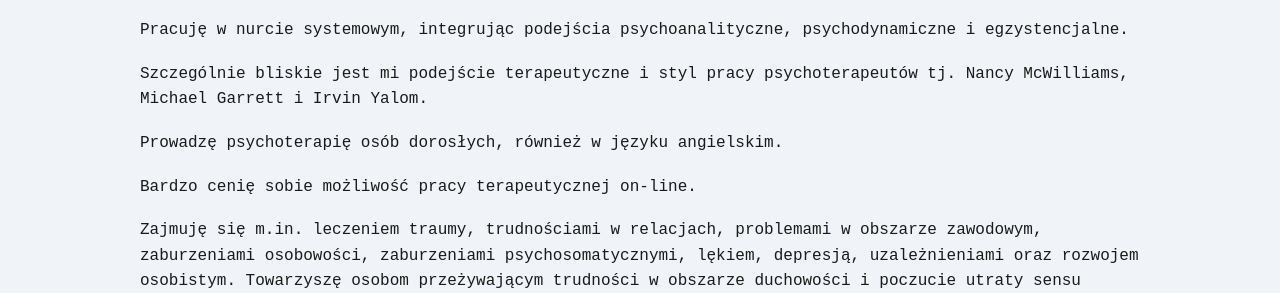
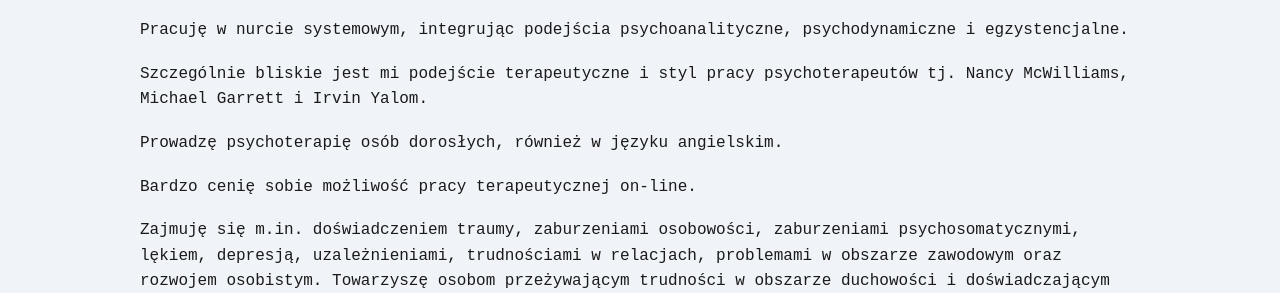
Before and after one commit to Annajus1/www.annajuspsychotherapy.com, a plain HTML site: page index.html in a window 1280 px wide. Both pictures are taken after a click on the link "Psychoterapia". Shown: the part 507-800 px from the top of the page. Drawn offline with Linux system fonts and the light colour scheme.

Commit message:
Add files via upload

```diff
--- a/index.html
+++ b/index.html
@@ -167,7 +167,7 @@ footer {
         <p>Szczególnie bliskie jest mi podejście terapeutyczne i styl pracy psychoterapeutów tj. Nancy&nbsp;McWilliams, Michael&nbsp;Garrett i Irvin&nbsp;Yalom.</p>
         <p>Prowadzę psychoterapię osób dorosłych, również w języku angielskim.</p>
         <p>Bardzo cenię sobie możliwość pracy terapeutycznej on-line.</p>
-        <p>Zajmuję się m.in. leczeniem traumy, trudnościami w relacjach, problemami w obszarze zawodowym, zaburzeniami osobowości, zaburzeniami psychosomatycznymi, lękiem, depresją, uzależnieniami oraz rozwojem osobistym. Towarzyszę osobom przeżywającym trudności w obszarze duchowości i poczucie utraty sensu życia.</p>
+        <p>Zajmuję się m.in. doświadczeniem traumy, zaburzeniami osobowości, zaburzeniami psychosomatycznymi, lękiem, depresją, uzależnieniami, trudnościami w relacjach, problemami w obszarze zawodowym oraz rozwojem osobistym. Towarzyszę osobom przeżywającym trudności w obszarze duchowości i doświadczającym utraty sensu życia oraz straty.</p>
         <p>Jestem otwarta na wszystkie osoby szukające pomocy, niezależnie od orientacji seksualnej, wyznania czy poglądów. Mam doświadczenie w pracy z osobami mieszkającymi za granicą i zmagającymi się z różnicami kulturowymi. Mojej praktyce przyświeca ciekawość drugiego człowieka i szacunek.</p>
     </section>
 
```
